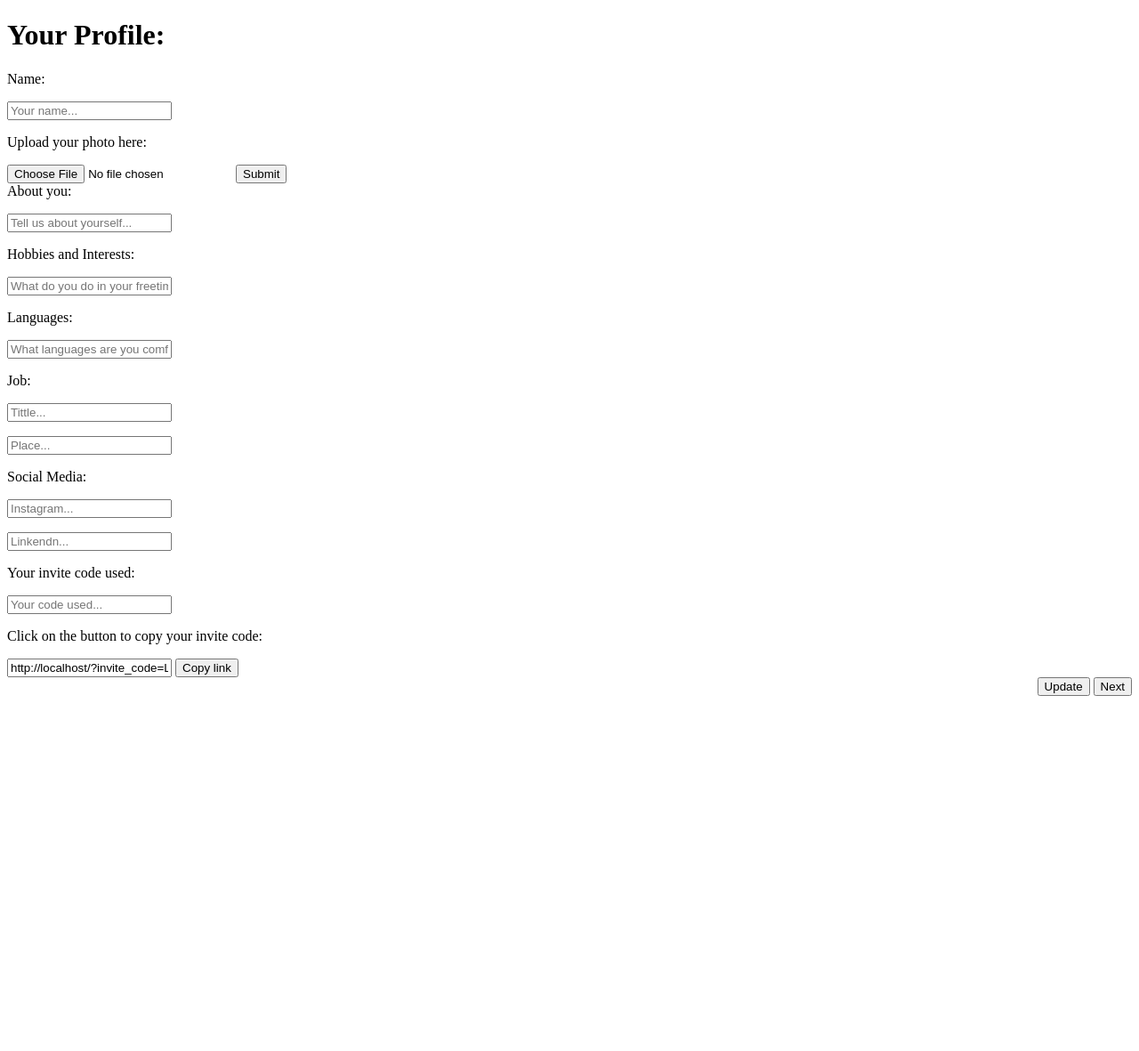
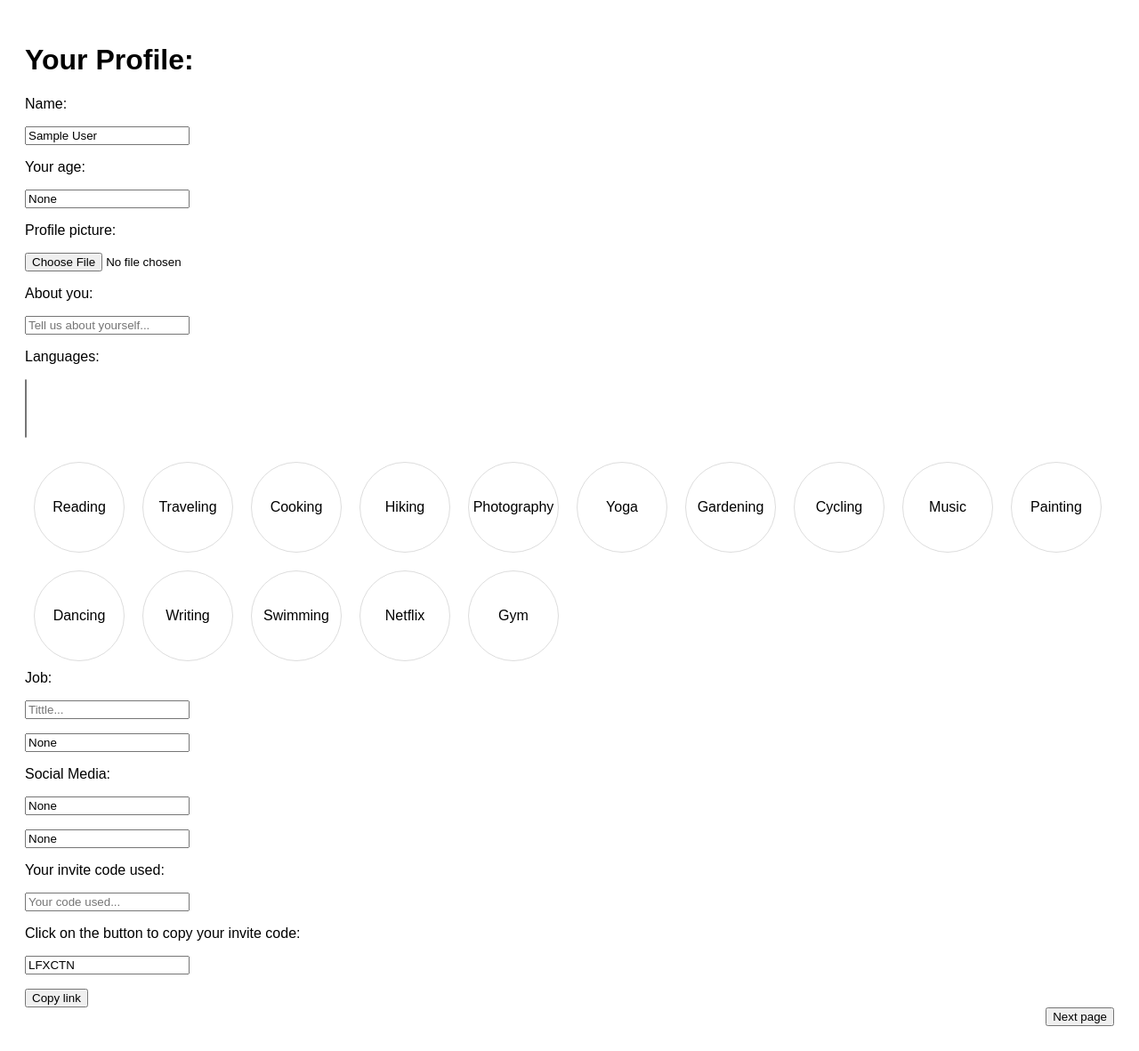
Before and after one commit to YuliaDemchyna/friending_website, a Django app: page /profile/ in a window 1280 px wide. Shown: the whole page at 89% size. Before the commit the page ends 782 px from the top, so only its background shows below. Run offline with Django 3.2, Linux system fonts and the light colour scheme; the visitor is signed in with stand-in values (Sample User, id 1); data comes from the database, SQL or seed files in the repository; data that the repository does not hold is empty; some libraries are stand-ins or nearby versions.

Commit message:
Finished functionality for the project.(ToDo styling)

```diff
--- a/woohapp/templates/profile.html
+++ b/woohapp/templates/profile.html
@@ -3,59 +3,185 @@
 
 {#this is a django template, which i can use variables in, so i can pass variables into here #}
 {#so i can display them if the user has already filled out the template once#}
-
-<form method="post" id="profileForm" action="put in the url id name">
+{##}
+<form method="post" id="profileForm" enctype="multipart/form-data" action="{% url 'profile' %}">
     {% csrf_token %}
     <h1>Your Profile:</h1>
 
     <!-- One "tab" for each step in the form: -->
     <div class="tab">Name:
-        <p><input placeholder="Your name..." value="{{ user_profile.name|default_if_none:'' }}"></p>
+        <p><input placeholder="Your name..." value="{{ name }}" id="name" name="name"/></p>
+        {% if errors.name %}
+            <div class="error-message">{{ errors.name }}</div>
+        {% endif %}
     </div>
 
-    <p>Upload your photo here:</p>
-    <form action="/action_page.php">
-        <input type="file" id="photoFile" name="photo">
-        <input type="submit">
-    </form>
-
+    <div class="tab">Your age:
+        <p><input placeholder="Your age..." value="{{ age }}" name="age"></p>
+        {% if errors.age %}
+            <div class="error-message">{{ errors.age }}</div>
+        {% endif %}
+    </div>
+    <div class="tab">Profile picture:
+        {% if user_profile.profile_picture %}
+            <p><img src="{{ user_profile.profile_picture.url }}" alt="Profile Image" width="100"/></p>
+            <p>To replace your profile picture:</p>
+            <p><input type="file" id="profile_picture" name="profile_picture"></p>
+        {% else %}
+            <p><input type="file" id="profile_picture" name="profile_picture"></p>
+            {% if errors.profile_picture %}
+                <div class="error-message">{{ errors.age }}</div>
+            {% endif %}
+        {% endif %}
+    </div>
     <div class="tab">About you:
-        <p><input placeholder="Tell us about yourself..." value="{{ user_profile.about_you|default_if_none:'' }}"></p>
+        <p><input placeholder="Tell us about yourself..." value="{{ about_you }}" name="about_you"></p>
+        {% if errors.about_you %}
+            <div class="error-message">{{ errors.about_you }}</div>
+        {% endif %}
     </div>
-
-    <div class="tab">Hobbies and Interests:
-        <p><input placeholder="What do you do in your freetime..."></p>
-    </div>
+    {##}
+    {#    <div class="tab">Hobbies and Interests:#}
+    {#        <p><input placeholder="What do you do in your freetime..."></p>#}
+    {#    </div>#}
+    {##}
 
 <div class="tab">Languages:
-        <p><input placeholder="What languages are you comfortable speaking..."></p>
+    <p>
+        <select class="language-select" name="languages" multiple="multiple">
+            {% for language in languages %}
+                <option value="{{ language.id }}" {% if language.id in selected_language_ids %}selected{% endif %}>
+                    {{ language.name }}
+                </option>
+            {% endfor %}
+        </select>
+    </p>
 </div>
+<script>
+    $(document).ready(function () {
+        $('.language-select').select2({
+            theme: 'bootstrap',
+            placeholder: 'Select Languages',
+            allowClear: true,
+            width: '100%'  // Adjusts width to fit container
+        });
+    });
+</script>
+
+
+    <script>
+        document.addEventListener('DOMContentLoaded', function () {
+    const hobbiesList = [
+        "Reading", "Traveling", "Cooking", "Hiking", "Photography",
+        "Yoga", "Gardening", "Cycling", "Music", "Painting",
+        "Dancing", "Writing", "Swimming", "Netflix", "Gym"
+    ];
+    const container = document.getElementById('hobbies-container');
+    const hiddenInput = document.getElementById('selected-hobbies');
+    const initialSelectedHobbies = hiddenInput.value.split(',');
+
+    hobbiesList.forEach(hobby => {
+        // Create bubble for each hobby
+        const bubble = document.createElement('div');
+        bubble.classList.add('bubble');
+        bubble.textContent = hobby;
+        container.appendChild(bubble);
+
+        // Pre-select bubble if it's in the initialSelectedHobbies
+        if (initialSelectedHobbies.includes(hobby)) {
+            bubble.classList.add('selected');
+        }
+
+        // Add click event listener to each bubble
+        bubble.addEventListener('click', () => {
+            bubble.classList.toggle('selected');
+            updateHiddenInput(hobby);
+        });
+    });
+
+    function updateHiddenInput(hobby) {
+        // Get current value of hidden input
+        let selectedHobbies = hiddenInput.value ? hiddenInput.value.split(',') : [];
+
+        if (selectedHobbies.includes(hobby)) {
+            // Remove hobby if it is already selected
+            selectedHobbies = selectedHobbies.filter(h => h !== hobby);
+        } else {
+            // Add hobby if it is not selected
+            selectedHobbies.push(hobby);
+        }
+
+        // Update hidden input value
+        hiddenInput.value = selectedHobbies.join(',');
+    }
+});
+</script>
+
+    <style>
+        .bubble {
+            border-radius: 50%;
+            width: 100px;
+            height: 100px;
+            display: inline-flex;
+            justify-content: center;
+            align-items: center;
+            margin: 10px;
+            cursor: pointer;
+            transition: background-color 0.3s;
+            border: 1px solid #ddd;
+            text-align: center;
+            line-height: 100px;
+        }
+
+        .bubble.selected {
+            background-color: #e791ae;
+            color: #020101;
+        }
+    </style>
+
+
+    <div id="hobbies-container"></div>
+    <input type="hidden" value="{{ hobbies }}" id="selected-hobbies" name="selectedHobbies">
+
 
     <div class="tab">Job:
-        <p><input placeholder="Tittle..." value="{{ user_profile.job|default_if_none:'' }}"></p>
-        <p><input placeholder="Place..." value="{{ user_profile.place|default_if_none:'' }}"></p>
+        <p><input placeholder="Tittle..." value="{{ job }}" name="job"></p>
+        {% if errors.job %}
+            <div class="error-message">{{ errors.job }}</div>
+        {% endif %}
+        <p><input placeholder="Place..." value="{{ place }}" name="place"></p>
+        {% if errors.place %}
+            <div class="error-message">{{ errors.place }}</div>
+        {% endif %}
     </div>
 
     <div class="tab">Social Media:
-        <p><input placeholder="Instagram..." value="{{ user_profile.instagram_|default_if_none:'' }}"></p>
-        <p><input placeholder="Linkendn..." value="{{ user_profile.linkend|default_if_none:'' }}"></p>
+        <p><input placeholder="Instagram..." name="instagram_url" value="{{ instagram_url }}"></p>
+        {% if errors.instagram_url %}
+            <div class="error-message">{{ errors.place }}</div>
+        {% endif %}
+        <p><input placeholder="Linkendn..." name="linkedin_url" value="{{ linkedin_url }}"></p>
+        {% if errors.linkedin_url %}
+            <div class="error-message">{{ errors.linkedin_url }}</div>
+        {% endif %}
     </div>
-
-
-    <body>
 
     <div class="tab">Your invite code used:
         <p><input placeholder="Your code used..." value="{{ user_profile.invite_code_used|default_if_none:'' }}"></p>
     </div>
 
-    <p>Click on the button to copy your invite code:</p>
+    <div class="tab">Click on the button to copy your invite code:
+        <p><input type="text" value="{{ user_profile.unique_invite_code }}" id="inviteCode"></p>
+        <input type="text"
+               value="{{ request.scheme }}://{{ request.get_host }}/?invite_code={{ user_profile.unique_invite_code }}"
+               id="fullInviteLink" style="display: none;">
+        <button onclick="copyInviteLink()">Copy link</button>
+    </div>
 
-    <input type="text" value="{{ request.scheme }}://{{ request.get_host }}/?invite_code={{ user_profile.unique_invite_code }}" id="inviteLink">
-    <button onclick="copyInviteLink()">Copy link</button>
 
     <script>
         function copyInviteLink() {
-            var copyText = document.getElementById("inviteLink");
+            var copyText = document.getElementById("fullInviteLink");
 
             copyText.select();
             copyText.setSelectionRange(0, 99999);
@@ -66,23 +192,12 @@
         }
     </script>
 
-    </body>
 
     <div style="overflow:auto;">
         <div style="float:right;">
-            <button type="button" id="prevBtn" onclick="nextPrev(-1)">Update</button>
-            <button type="button" id="nextBtn" onclick="nextPrev(1)">Next</button>
+            <button type="submit">Next page</button>
         </div>
     </div>
-
-    <!-- Circles which indicates the steps of the form: -->
-    <div style="text-align:center;margin-top:40px;">
-        <span class="step"></span>
-        <span class="step"></span>
-        <span class="step"></span>
-        <span class="step"></span>
-    </div>
-
 
 </form>
 </html>
@@ -92,3 +207,26 @@
 {#4. hobbies traits, 3 selects, if the same is selected twice, show error#}
 {#5. language your are comfortable speaking, select of all possible language#}
 {#6. social accounts urls, inputs for instagram and linkedin#}
+
+<link href="https://cdn.jsdelivr.net/npm/select2/dist/css/select2.min.css" rel="stylesheet"/>
+<link href="https://cdn.jsdelivr.net/npm/select2-bootstrap-theme/dist/select2-bootstrap.min.css" rel="stylesheet"/>
+<script src="https://ajax.googleapis.com/ajax/libs/jquery/3.5.1/jquery.min.js"></script>
+<script src="https://cdn.jsdelivr.net/npm/select2/dist/js/select2.min.js"></script>
+<style>
+    body {
+        font-family: Arial, sans-serif;
+        padding: 20px;
+    }
+
+    .select2-container--bootstrap .select2-selection--multiple .select2-selection__choice {
+        background-color: #f7f7f7;
+        border-color: #c3c3c3;
+    }
+
+    .error-message {
+        color: red;
+        font-weight: bold;
+    }
+
+    /* Additional styling can go here */
+</style>
--- a/woohapp/urls.py
+++ b/woohapp/urls.py
@@ -1,10 +1,14 @@
 from django.urls import path
 from . import views
+from django.conf import settings
+from django.conf.urls.static import static
 
 urlpatterns = [
     path('', views.home, name='home'),
     path('register/', views.register, name='register'),
-    path('submit_registration/', views.intermediate, name='submit_registration'),
     path('profile/', views.profile, name='profile'),
-    path('profile/waitlist', views.waitlist, name='waitlist')
+    path('waitlist/', views.waitlist, name='waitlist')
 ]
+
+if settings.DEBUG:
+    urlpatterns += static(settings.MEDIA_URL, document_root=settings.MEDIA_ROOT)
--- a/woohapp/views.py
+++ b/woohapp/views.py
@@ -4,7 +4,9 @@ from .utils import get_city_from_ip
 from django.shortcuts import render, redirect
 from django.contrib.auth import authenticate, login
 from .forms import MyUserCreationForm
-from .models import MyUser
+from .models import Language
+from django.core.validators import URLValidator
+from django.core.exceptions import ValidationError
 
 
 # view can use a template
@@ -30,7 +32,7 @@ def register(request):
             if invite_code:
                 user.invite_code_used = invite_code
                 user.save()
-            login(request, user)  #login reloads, so have store the invite code first
+            login(request, user)  # login reloads, so have store the invite code first
             return redirect('profile')
     else:
         form = MyUserCreationForm()
@@ -39,23 +41,131 @@ def register(request):
     return render(request, 'register.html', {'form': form})
 
 
-def intermediate(request):
-    return render(request, 'intermediate.html')
-
-
 def profile(request):
-    if not request.user.is_authenticated:
+    if not request.user.is_authenticated:  # if user is not logged in, which should not raise in my project
         return render(request, 'register.html', {'form': MyUserCreationForm()})
 
-    try:
-        user_profile = MyUser.objects.get(id=request.user.id)
-    except MyUser.DoesNotExist:
-        user_profile = None
+    languages = Language.objects.all()
 
-    context = {'user_profile': user_profile}
+    user_profile = request.user
 
+    if request.method == 'POST':  # handels when the form is submitted for the second time but now with data
+        name = request.POST.get('name', None)  # retrives the data and stores in a variable
+        age = request.POST.get('age', None)
+        profile_picture = request.FILES.get('profile_picture')
+        about_you = request.POST.get('about_you', None)
+        selected_language_ids = request.POST.getlist('languages', [lang.id for lang in user_profile.languages.all()])
+        selected_hobbies = request.POST.get('selectedHobbies', '')
+        job = request.POST.get('job', None)
+        place = request.POST.get('place', None)
+        instagram_url = request.POST.get('instagram_url', None)
+        linkedin_url = request.POST.get('linkedin_url', None)
+
+        errors = {}
+        if not name:
+            errors['name'] = "Name is required."
+        elif len(name) < 2 or len(name) > 50:
+            errors['name'] = "Name must be between 2 and 50 characters long."
+        elif not name.replace(' ', '').isalpha():
+            errors['name'] = "Name can only contain alphabetic characters."
+
+        if age is None or age == '':
+            user_profile.age = 0
+        else:
+            try:
+                user_profile.age = int(age)
+            except ValueError:
+                errors['age'] = "Age must be a number."
+
+        if not profile_picture and not user_profile.profile_picture:
+            errors['profile_picture'] = "Profile picture is required."
+
+        if 'profile_picture' not in errors and profile_picture:
+            user_profile.profile_picture = profile_picture
+            user_profile.save()
+
+        if not about_you:
+            errors['about_you'] = "Please tell us about yourself."
+        elif len(about_you) < 100:
+            errors['about_you'] = "Please tell us a bit more about yourself."
+        elif len(about_you) > 500:
+            errors['about_you'] = "About you must be under 500 characters."
+
+        if not job:
+            errors['job'] = "Job field is required."
+        elif len(job) < 1:
+            errors['job'] = "Job name is too short."
+        elif len(job) > 50:
+            errors['job'] = "Job name must be under 50 characters."
+
+        if place is not None and len(place) > 50:
+            errors['place'] = "Place name must be under 50 characters."
+
+        def validate_url(input_url):  # for URL validation
+            if not input_url:
+                return True
+            validate = URLValidator()
+            try:
+                validate(input_url)
+                return True
+            except ValidationError:
+                return False
+
+        if not validate_url(instagram_url):
+            errors['instagram_url'] = "Invalid URL."
+        if not validate_url(linkedin_url):
+            errors['linkedin_url'] = "Invalid URL."
+
+        if not errors:
+            user_profile.name = name
+            user_profile.age = int(age) if age.isdigit() else None
+            user_profile.about_you = about_you
+            user_profile.job = job
+            user_profile.place = place
+            user_profile.instagram_url = instagram_url
+            user_profile.linkedin_url = linkedin_url
+            user_profile.hobbies = selected_hobbies
+
+            user_profile.languages.clear()
+            for language_id in selected_language_ids:
+                language = Language.objects.get(id=language_id)
+                user_profile.languages.add(language)
+
+            user_profile.save()
+            return redirect('waitlist')
+
+        context = {'user_profile': user_profile,
+                   'errors': errors,
+                   'name': name,
+                   'age': age,
+                   'profile_picture': user_profile.profile_picture,
+                   'about_you': about_you,
+                   'job': job,
+                   'place': place,
+                   'instagram_url': instagram_url,
+                   'linkedin_url': linkedin_url,
+                   'languages': languages,
+                   'selected_language_ids': selected_language_ids,
+                   'hobbies': selected_hobbies
+                   }
+        return render(request, 'profile.html', context)
+
+    # for the GET request
+    context = {'user_profile': user_profile,
+               'name': user_profile.name,
+               'age': user_profile.age,
+               'profile_picture': user_profile.profile_picture,
+               'about_you': user_profile.about_you,
+               'job': user_profile.job,
+               'place': user_profile.place,
+               'instagram_url': user_profile.instagram_url,
+               'linkedin_url': user_profile.linkedin_url,
+               'languages': languages,
+               'selected_language_ids': [lang.id for lang in user_profile.languages.all()],
+               'hobbies': user_profile.hobbies
+               }
     return render(request, 'profile.html', context)
 
 
 def waitlist(request):
-    pass
+    return render(request, 'waitlist.html')
```
Also changed, not shown: woohapp/models.py (+13 -16 lines), woohapp/templates/intermediate.html (deleted, +0 -13 lines), woohapp/templates/waitlist.html (+5 -5 lines), woohsite/settings.py (+14 -0 lines), woohapp/migrations/0004_auto_20240105_1140.py (added), woohapp/migrations/0005_auto_20240106_1234.py (added), woohapp/migrations/0006_myuser_profile_picture.py (added), woohapp/migrations/0007_auto_20240112_1022.py (added), woohapp/migrations/0008_alter_myuser_profile_picture.py (added), 1 other file. Lines whose indentation alone changed are shown as unchanged.
